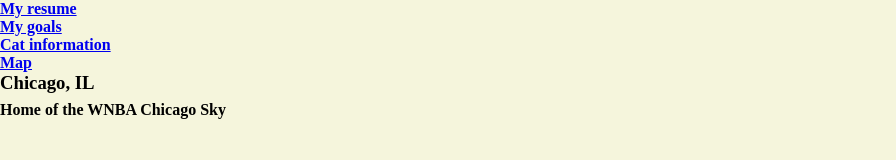
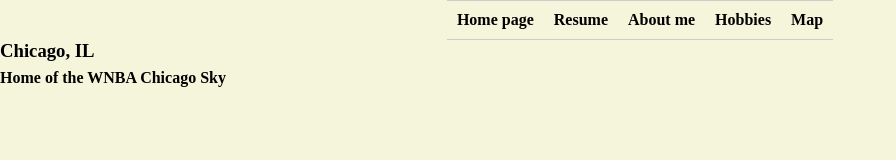
Before and after one commit to arturoarreola88/Project3, a plain HTML site: page map.html in a window 1280 px wide. Shown: the whole page, without its empty margins (0-896 px from the left). Drawn offline with Linux system fonts and the light colour scheme; some packages are replaced by stand-ins of ours.

Commit message:
made_changes_to_nav_list

```diff
--- a/map.html
+++ b/map.html
@@ -15,14 +15,15 @@
 </head>
 
 <body>
-  <nav id="mainnav">
-    <ul>
-      <li><a href="index.html">My resume</a></li>
-      <li><a href="learning-goals.html">My goals</a></li>
-      <li><a href="cat-information.html">Cat information</a></li>
-      <li class="map-link"><a href="map.html">Map</a></li>
-    </ul>
-  </nav>
+    <nav id="list">
+        <ul>
+          <li><a href="index.html">Home page</a></li>
+          <li><a href="resume.html">Resume</a></li>
+          <li><a href="about_me.html">About me</a></li>
+          <li><a href="hobbies.html">Hobbies</a></li>
+          <li><a href="map.html">Map</a></li>
+        </ul>
+      </nav>
   <section id="map-information">
     <h3 class="map-title">Chicago, IL</h3>
     <p>Home of the WNBA Chicago Sky</p>
```
Also changed, not shown: about_me.html (+1 -0 lines), hobbies.html (+1 -0 lines), index.html (+1 -0 lines), resume.html (+1 -0 lines).
